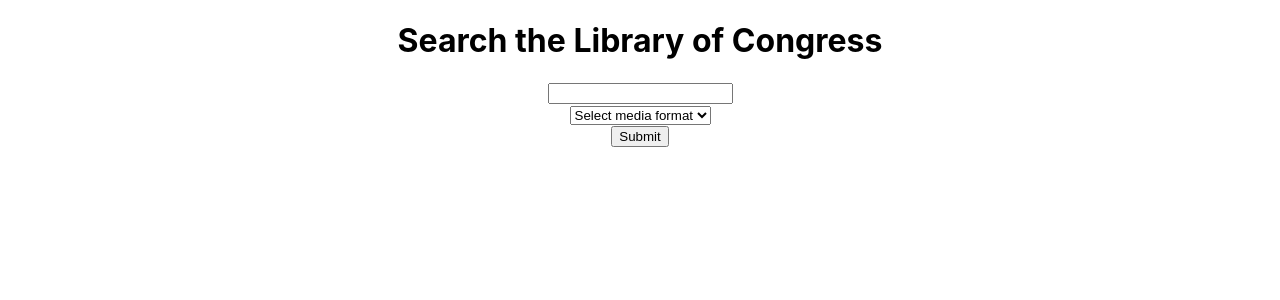
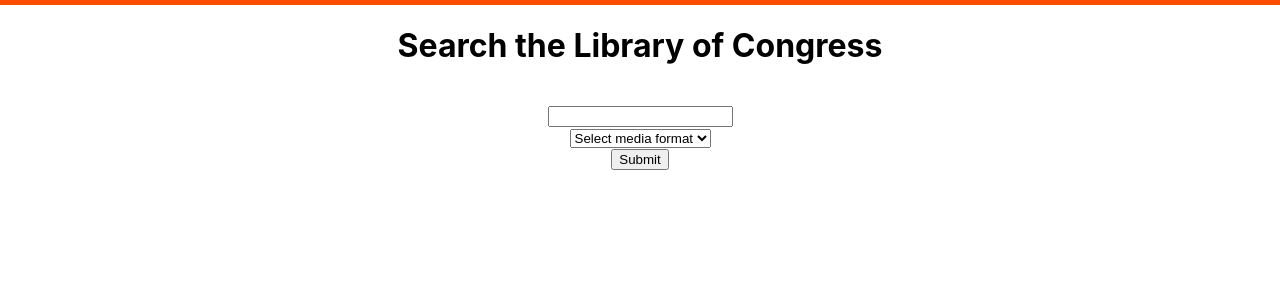
Before and after one commit to irene-rojas/library_congress, a React (Create React App) app: page / in a window 1280 px wide. Shown: the top 300 px of the page. Built offline with nearby package versions, Linux system fonts and the light colour scheme.

Commit message:
added grid CSS

```diff
--- a/src/App.css
+++ b/src/App.css
@@ -1,3 +1,40 @@
 .App {
+  /* margin: 0 auto; */
   text-align: center;
+  display: grid;
+  grid-template-rows: 100px repeat(4, auto);
+  grid-template-columns: 1fr;
+  height: 100vh;
 }
+
+header {
+  grid-row: 1/2;
+  grid-column: 1/-1;
+  text-align: center;
+  border-top: 5px solid #fc4c02;
+}
+
+.searchForm {
+  grid-row: 2/3;
+  grid-column: 1/-1;
+  padding: 5px;
+}
+
+
+/* mobile */
+
+.resultsDiv {
+  /* in App */
+  grid-row: 3/4;
+  grid-column: repeat(6, auto);
+  /* in resultsDiv */
+  display: grid;
+  grid-template-rows: repeat(5, auto);
+  grid-template-columns: repeat(5, auto);
+}
+
+.singleResult {
+  grid-row: 1/2;
+  grid-column: 1/2;
+  border: 1px solid black;
+}
```
